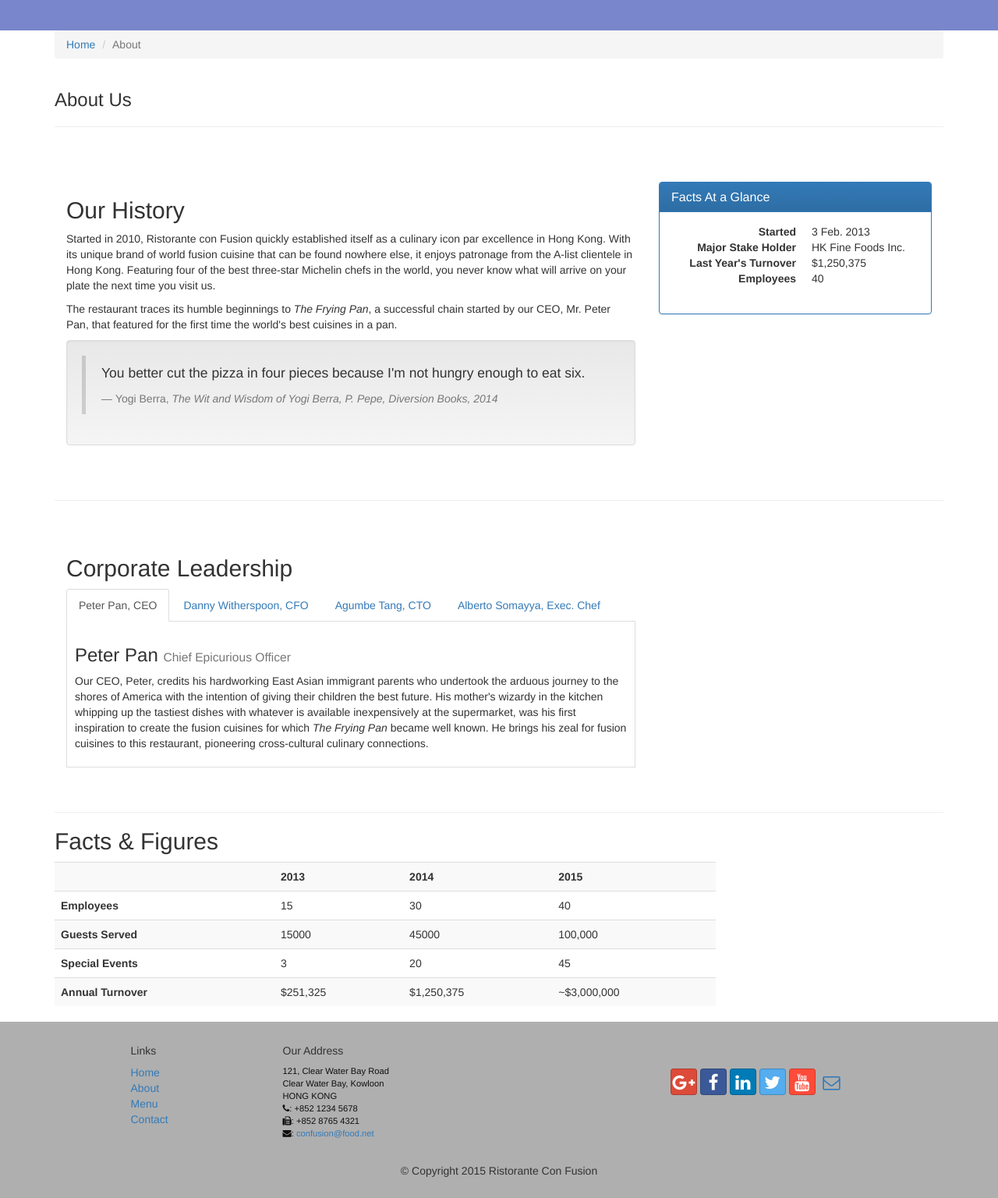
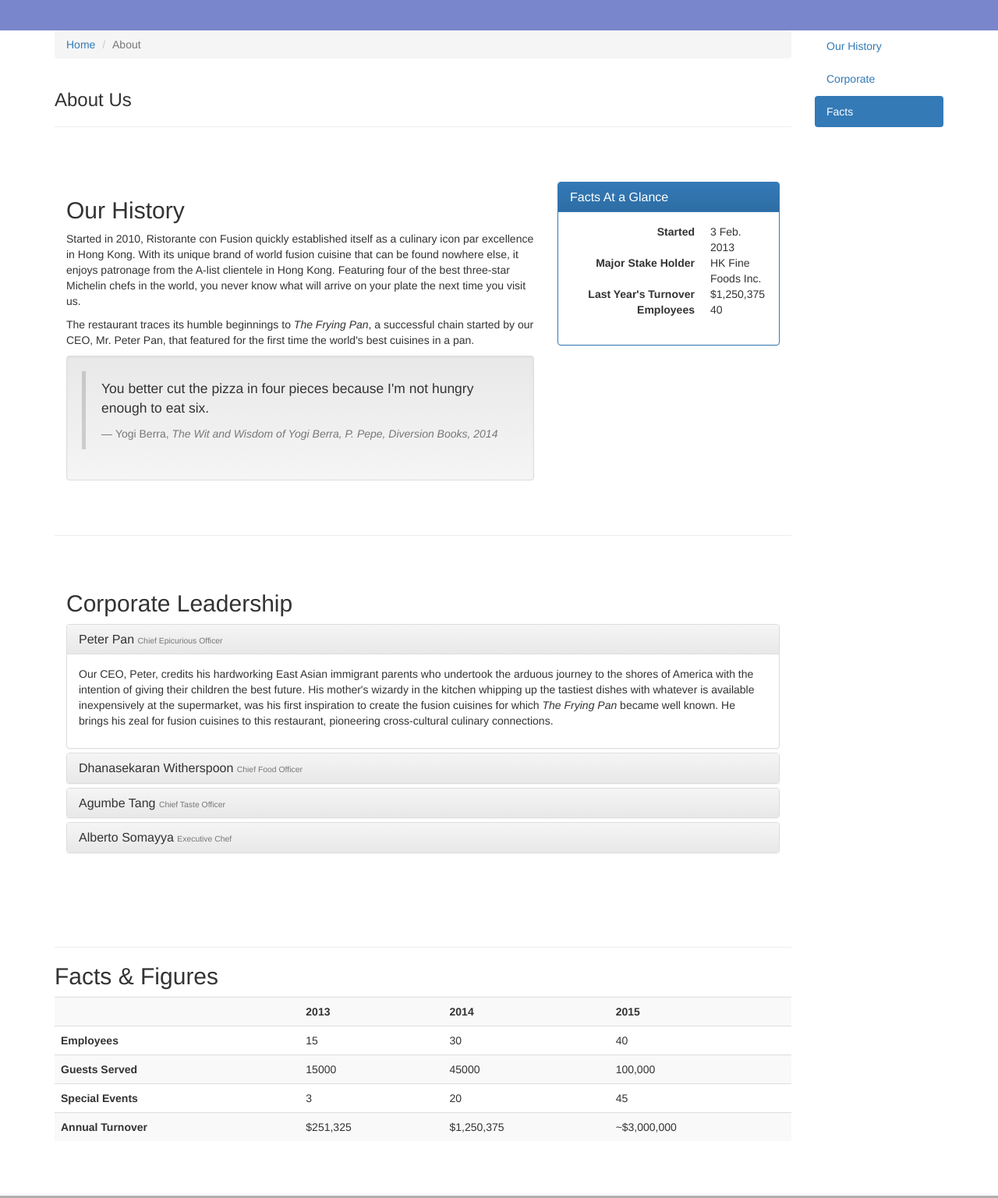
Before and after one commit to AmirHMousavi/Bootstrap_UIFrameworks, a plain HTML site: page conFusion/aboutus.html in a window 1280 px wide. Shown: the part 420-1956 px from the top of the page at 78% size. Drawn offline with nearby package versions, Linux system fonts and the light colour scheme.

Commit message:
affix
replace tabs wit accordion collapse.
add scrollSpy

```diff
--- a/conFusion/aboutus.html
+++ b/conFusion/aboutus.html
@@ -23,7 +23,7 @@
                 <![endif]-->
             </head>
 
-        <body>
+            <body data-spy="scroll" data-target="#myScrollspy" data-offset="200">
                 <nav class="navbar navbar-inverse navbar-fixed-top" role="navigation">
                     <div class="container">
                         <div class="navbar-header">
@@ -106,6 +106,8 @@
 
                 <div class="container">
                     <div class="row">
+                        <div class="col-xs-12 col-sm-10">
+                        <div class="row">
                         <div class="col-xs-12">
                             <ol class="breadcrumb">
                                 <li><a href="/conFusion/index.html">Home</a></li>
@@ -118,8 +120,8 @@
                         </div>
                     </div>
 
-                <div class="row row-content">
-                    <div class="col-xs-12 col-sm-8">
+                    <div id="history" class="row row-content">
+                        <div class="col-xs-12 col-sm-6 col-lg-8">
                             <h2>Our History</h2>
                             <p>Started in 2010, Ristorante con Fusion quickly established itself as a culinary icon par excellence in Hong Kong. With its unique brand of world fusion cuisine that can be found nowhere else, it enjoys patronage from the A-list clientele in Hong Kong.  Featuring four of the best three-star Michelin chefs in the world, you never know what will arrive on your plate the next time you visit us.</p>
                             <p>The restaurant traces its humble beginnings to <em>The Frying Pan</em>, a successful chain started by our CEO, Mr. Peter Pan, that featured for the first time the world's best cuisines in a pan.</p>
@@ -134,7 +136,7 @@
                                 </blockquote>
                             </div>
                         </div>
-                    <div class="col-xs-12 col-sm-4">
+                        <div class="col-xs-12 col-sm-6 col-lg-4">
                              <div class="panel panel-primary">
                                 <div class="panel-heading">
                                     <h3 class="panel-title">Facts At a Glance</h3>
@@ -159,11 +161,11 @@
                     </div>
 
 
-                <div class="row row-content">
-                    <div class="col-sm-8">
+                    <div id="corporate" class="row row-content">
+                        <div class="col-xs-12">
                             <h2>Corporate Leadership</h2>
 
-                         <ul class="nav nav-tabs" role="tablist">
+     <!--                        <ul class="nav nav-tabs" role="tablist">
                                 <li role="presentation" class="active">
                                 <a href="#peter" aria-controls="peter"
                                 role="tab" data-toggle="tab">Peter Pan, CEO</a></li>
@@ -176,33 +178,81 @@
                                 <li role="presentation"><a href="#alberto"
                                  aria-controls="alberto" role="tab"
                                  data-toggle="tab">Alberto Somayya, Exec. Chef</a></li>
-                        </ul>
+                            </ul> -->
 
-                        <div class="tab-content">
-                        <div role="tabpanel" class="tab-pane fade in active" id="peter">
-                            <h3>Peter Pan <small>Chief Epicurious Officer</small></h3>
-                        <p>Our CEO, Peter, credits his hardworking East Asian immigrant parents who undertook the arduous journey to the shores of America with the intention of giving their children the best future. His mother's wizardy in the kitchen whipping up the tastiest dishes with whatever is available inexpensively at the supermarket, was his first inspiration to create the fusion cuisines for which <em>The Frying Pan</em> became well known. He brings his zeal for fusion cuisines to this restaurant, pioneering cross-cultural culinary connections.</p>
+                <div class="panel-group" id="accordion" role="tablist" aria-multiselectable="true">
+                    <div class="panel panel-default">
+                    <div class="panel-heading" role="tab" id="headingPeter">
+                                <h3 class="panel-title">
+                                    <a role="button" data-toggle="collapse"
+                                         data-parent="#accordion" href="#peter"
+                                         aria-expanded="true" aria-controls="peter">
+                                        Peter Pan <small>Chief Epicurious Officer</small></a>
+                                </h3>
                             </div>
-                        <div role="tabpanel" class="tab-pane fade" id="danny">
-                            <h3>Dhanasekaran Witherspoon <small>Chief Food Officer</small></h3>
+
+                            <div role="tabpanel" class="panel-collapse collapse in" id="peter" aria-labelledby="headingPeter">
+                                <div class="panel-body">
+                            <p>Our CEO, Peter, credits his hardworking East Asian immigrant parents who undertook the arduous journey to the shores of America with the intention of giving their children the best future. His mother's wizardy in the kitchen whipping up the tastiest dishes with whatever is available inexpensively at the supermarket, was his first inspiration to create the fusion cuisines for which <em>The Frying Pan</em> became well known. He brings his zeal for fusion cuisines to this restaurant, pioneering cross-cultural culinary connections.</p></div>
+                            </div></div>
+                                        <div class="panel panel-default">
+                            <div class="panel-heading" role="tab" id="headingDanny">
+                                <h3 class="panel-title">
+                                    <a class="collapsed" role="button" data-toggle="collapse"
+                                         data-parent="#accordion" href="#danny"
+                                         aria-expanded="false" aria-controls="danny">
+                                        Dhanasekaran Witherspoon <small>Chief Food Officer</small></a>
+                                </h3>
+                            </div>
+                            <div role="tabpanel" class="panel-collapse collapse"
+                                 id="danny"    aria-labelledby="headingDanny">
+                                <div class="panel-body">
                                     <p>Our CFO, Danny, as he is affectionately referred to by his colleagues, comes from a long established family tradition in farming and produce. His experiences growing up on a farm in the Australian outback gave him great appreciation for varieties of food sources. As he puts it in his own words, <em>Everything that runs, wins, and everything that stays, pays!</em></p>
                                 </div>
-                        <div role="tabpanel" class="tab-pane fade" id="agumbe">
-                            <h3>Agumbe Tang <small>Chief Taste Officer</small></h3>
+                            </div>
+                        </div>
+                                     <div class="panel panel-default">
+                            <div class="panel-heading" role="tab" id="headingAgumbe">
+                                <h3 class="panel-title">
+                                    <a class="collapsed" role="button" data-toggle="collapse"
+                                         data-parent="#accordion" href="#agumbe"
+                                         aria-expanded="false" aria-controls="agumbe">
+                                        Agumbe Tang <small>Chief Taste Officer</small></a>
+                                </h3>
+                            </div>
+                            <div role="tabpanel" class="panel-collapse collapse"
+                                 id="agumbe"    aria-labelledby="headingAgumbe">
+                                <div class="panel-body">
                                     <p>Blessed with the most discerning gustatory sense, Agumbe, our CFO, personally ensures that every dish that we serve meets his exacting tastes. Our chefs dread the tongue lashing that ensues if their dish does not meet his exacting standards. He lives by his motto, <em>You click only if you survive my lick.</em></p>
                                 </div>
-                        <div role="tabpanel" class="tab-pane fade" id="alberto">
-                            <h3>Alberto Somayya <small>Executive Chef</small></h3>
+                            </div>
+                        </div>
+                                   <div class="panel panel-default">
+                            <div class="panel-heading" role="tab" id="headingAlberto">
+                                <h3 class="panel-title">
+                                    <a class="collapsed" role="button" data-toggle="collapse"
+                                         data-parent="#accordion" href="#alberto"
+                                         aria-expanded="false" aria-controls="alberto">
+                                        Alberto Somayya <small>Executive Chef</small></a>
+                                </h3>
+                            </div>
+                            <div role="tabpanel" class="panel-collapse collapse"
+                                 id="alberto"    aria-labelledby="headingAlberto">
+                                <div class="panel-body">
                                     <p>Award winning three-star Michelin chef with wide International experience having worked closely with whos-who in the culinary world, he specializes in creating mouthwatering Indo-Italian fusion experiences. He says, <em>Put together the cuisines from the two craziest cultures, and you get a winning hit! Amma Mia!</em></p>
                                 </div>
+                            </div>
+                        </div>
+
+
                         </div>
                         </div>
                          <div class="col-xs-12 col-sm-3">
                             <p style="padding:20px;"></p>
                         </div>
                    </div>
-                <div class="row wor-content">
-                    <div class="col-xs-12 col-sm-9">
+                    <div id="facts" class="row wor-content">
+                        <div class="col-xs-12">
                             <h2>Facts &amp; Figures</h2>
                             <div class="table-responsive">
                                 <table class="table table-striped">
@@ -244,6 +294,15 @@
                         </div>
                     </div>
 
+                </div>
+                        <nav class="hidden-xs col-sm-2" id="myScrollspy">
+                            <ul class="nav nav-pills nav-stacked" data-spy="affix" data-offset-top="400">
+                            <li><a href="#history">Our History</a></li>
+                            <li><a href="#corporate">Corporate</a></li>
+                            <li><a href="#facts">Facts</a></li>
+                            </ul>
+                        </nav>
+        </div>
     </div>
 
                 <footer class="row-footer">
--- a/conFusion/css/myStyles.css
+++ b/conFusion/css/myStyles.css
@@ -29,7 +29,7 @@ address{
     color:#0f0f0f;
 }
 body{
-    align:center;
+    align-content:center;
     padding: 50px 0px 0px 0px;
     z-index: 0;
 }
@@ -66,3 +66,6 @@ body{
     border-bottom: 1px solid #ddd;
     padding: 10px;
 }
+.affix {
+    top:100px;
+}
```
Lines whose indentation alone changed are shown as unchanged.
